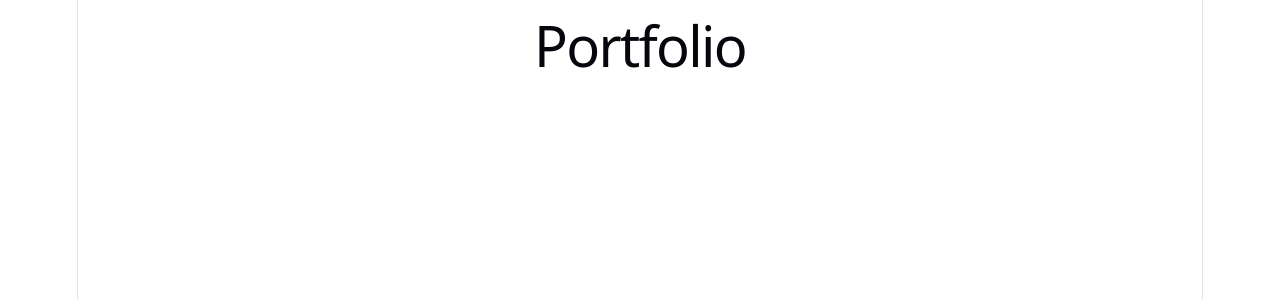
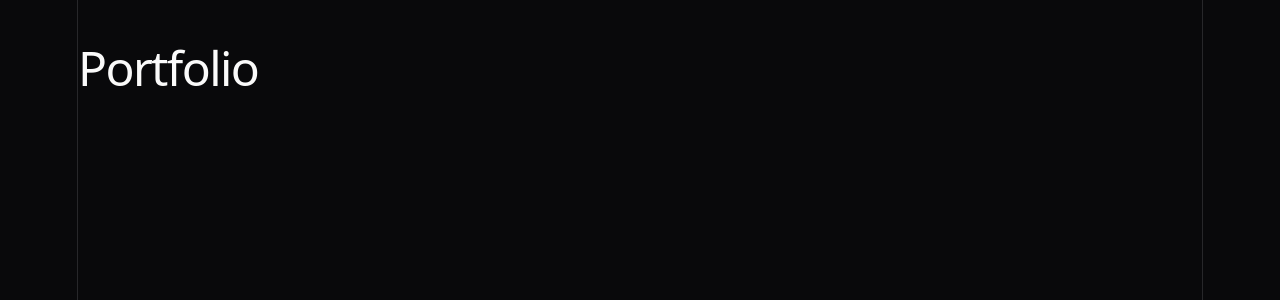
Before and after one commit to RodrigoPrograma/Portafolio-Rodrigo, a React (Vite) app in the folder Rodrigo-portfolio/: page / in a window 1280 px wide. Shown: the top 300 px of the page. Built offline with nearby package versions, Linux system fonts and the light colour scheme.

Commit message:
feat: Actualización de la estructura del proyecto y adición de un nuevo layout para contenedores.

```diff
--- a/Rodrigo-portfolio/src/index.css
+++ b/Rodrigo-portfolio/src/index.css
@@ -1,113 +1,133 @@
-@import 'tailwindcss';
+@import "tailwindcss";
+
+/* =========================
+   DESIGN TOKENS (BASE)
+========================= */
 
 :root {
-  --text: #6b6375;
-  --text-h: #08060d;
-  --bg: #fff;
-  --border: #e5e4e7;
-  --code-bg: #f4f3ec;
-  --accent: #aa3bff;
-  --accent-bg: rgba(170, 59, 255, 0.1);
-  --accent-border: rgba(170, 59, 255, 0.5);
-  --social-bg: rgba(244, 243, 236, 0.5);
-  --shadow:
-    rgba(0, 0, 0, 0.1) 0 10px 15px -3px, rgba(0, 0, 0, 0.05) 0 4px 6px -2px;
+  /* Background */
+  --background: #09090b;
+  --surface: #18181b;
+  --surface-elevated: #27272a;
 
-  --sans: system-ui, 'Segoe UI', Roboto, sans-serif;
-  --heading: system-ui, 'Segoe UI', Roboto, sans-serif;
-  --mono: ui-monospace, Consolas, monospace;
+  /* Text */
+  --text-primary: #fafafa;
+  --text-secondary: #a1a1aa;
+  --text-muted: #71717a;
 
-  font: 18px/145% var(--sans);
-  letter-spacing: 0.18px;
-  color-scheme: light dark;
-  color: var(--text);
-  background: var(--bg);
-  font-synthesis: none;
-  text-rendering: optimizeLegibility;
+  /* Borders */
+  --border: #27272a;
+  --border-hover: #3f3f46;
+
+  /* Accent */
+  --accent: #06b6d4;
+  --accent-hover: #22d3ee;
+  --accent-active: #0891b2;
+
+  /* Feedback */
+  --success: #22c55e;
+  --warning: #eab308;
+  --error: #ef4444;
+
+  /* Shadows */
+  --shadow-sm: 0 2px 8px rgba(0, 0, 0, 0.2);
+  --shadow-md: 0 8px 20px rgba(0, 0, 0, 0.25);
+
+  /* Radius */
+  --radius-sm: 0.5rem;
+  --radius-md: 0.75rem;
+  --radius-lg: 1rem;
+}
+
+/* =========================
+   BASE STYLES
+========================= */
+
+html {
+  font-size: 18px;
+  line-height: 1.5;
+}
+
+body {
+  margin: 0;
+  color: var(--text-secondary);
+  background: var(--background);
+  font-family: system-ui, -apple-system, Segoe UI, Roboto, sans-serif;
   -webkit-font-smoothing: antialiased;
   -moz-osx-font-smoothing: grayscale;
-
-  @media (max-width: 1024px) {
-    font-size: 16px;
-  }
 }
 
-@media (prefers-color-scheme: dark) {
-  :root {
-    --text: #9ca3af;
-    --text-h: #f3f4f6;
-    --bg: #16171d;
-    --border: #2e303a;
-    --code-bg: #1f2028;
-    --accent: #c084fc;
-    --accent-bg: rgba(192, 132, 252, 0.15);
-    --accent-border: rgba(192, 132, 252, 0.5);
-    --social-bg: rgba(47, 48, 58, 0.5);
-    --shadow:
-      rgba(0, 0, 0, 0.4) 0 10px 15px -3px, rgba(0, 0, 0, 0.25) 0 4px 6px -2px;
-  }
-
-  #social .button-icon {
-    filter: invert(1) brightness(2);
-  }
-}
+/* =========================
+   LAYOUT ROOT
+========================= */
 
 #root {
   width: 1126px;
   max-width: 100%;
   margin: 0 auto;
-  text-align: center;
-  border-inline: 1px solid var(--border);
   min-height: 100svh;
+
   display: flex;
   flex-direction: column;
-  box-sizing: border-box;
+
+  border-inline: 1px solid var(--border);
 }
 
-body {
+/* =========================
+   TYPOGRAPHY
+========================= */
+
+h1,
+h2,
+h3 {
+  color: var(--text-primary);
+  font-weight: 500;
   margin: 0;
 }
 
-h1,
-h2 {
-  font-family: var(--heading);
-  font-weight: 500;
-  color: var(--text-h);
+h1 {
+  font-size: 48px;
+  letter-spacing: -1.6px;
+  margin: 32px 0;
+
+  @media (max-width: 1024px) {
+    font-size: 36px;
+  }
 }
 
-h1 {
-  font-size: 56px;
-  letter-spacing: -1.68px;
-  margin: 32px 0;
+h2 {
+  font-size: 36px;
+  letter-spacing: -0.24px;
+  margin-bottom: 8px;
+
   @media (max-width: 1024px) {
-    font-size: 36px;
-    margin: 20px 0;
+    font-size: 24px;
   }
 }
-h2 {
-  font-size: 24px;
-  line-height: 118%;
-  letter-spacing: -0.24px;
-  margin: 0 0 8px;
-  @media (max-width: 1024px) {
-    font-size: 20px;
-  }
+
+h3 {
+  font-size: 28px;
 }
+
+/* =========================
+   CODE
+========================= */
+
+code {
+  font-family: ui-monospace, SFMono-Regular, Menlo, monospace;
+  font-size: 14px;
+
+  padding: 4px 8px;
+  border-radius: 6px;
+
+  background: var(--surface);
+  color: var(--text-primary);
+}
+
+/* =========================
+   UTILS
+========================= */
+
 p {
   margin: 0;
 }
-
-code,
-.counter {
-  font-family: var(--mono);
-  display: inline-flex;
-  border-radius: 4px;
-  color: var(--text-h);
-}
-
-code {
-  font-size: 15px;
-  line-height: 135%;
-  padding: 4px 8px;
-  background: var(--code-bg);
-}
```
Also changed, not shown: Rodrigo-portfolio/src/layouts/container.tsx (added, +14 -0 lines), 1 other file (tests, documents, lock files or other folders).
